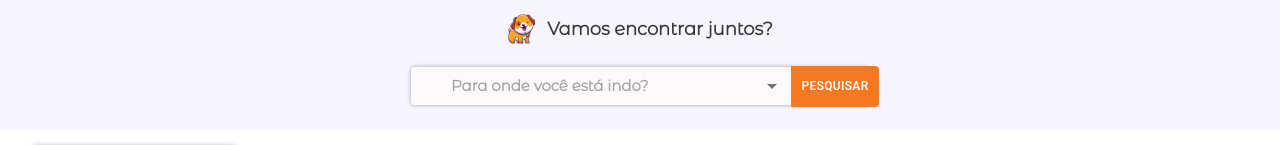
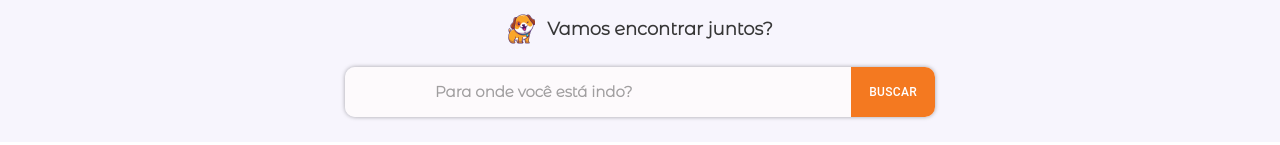
Before and after one commit to roussenq/pettrip, a React (Vite) app in the folder frontend/: page / in a window 1280 px wide. Shown: the part 427-572 px from the top of the page. Built offline with nearby package versions, Linux system fonts and the light colour scheme; no server answers.

Commit message:
:lipstick: updating styles

```diff
--- a/frontend/src/components/About/styles.js
+++ b/frontend/src/components/About/styles.js
@@ -63,11 +63,11 @@ export const QuestionAbout = styled(Typography)`
 
 export const ContainerBar = styled(Box)`
   background-color: #fffdfdc4;
-  height: 38px;
+  height: 50px;
   margin: auto;
   margin-top: 15px;
-  max-width: 458px;
-  border-radius: 4px;
+  max-width: 590px;
+  border-radius: 10px;
   box-shadow: 0px 0px 4px #00000057;
   display: flex;
   align-items: center;
--- a/frontend/src/components/Search/index.jsx
+++ b/frontend/src/components/Search/index.jsx
@@ -47,7 +47,7 @@ const Search = () => {
               />
             )}
           />
-          <ButtonSearch type="submit">Pesquisar</ButtonSearch>
+          <ButtonSearch type="submit">Buscar</ButtonSearch>
         </BoxSearch>
       </form>
     </BoxForm>
--- a/frontend/src/components/Search/styles.js
+++ b/frontend/src/components/Search/styles.js
@@ -1,14 +1,8 @@
 import { Button, styled, Box, Autocomplete } from "@mui/material";
 
 export const BoxForm = styled(Box)`
-  display: flex;
-  max-width: 600px;
-  justify-content: space-between;
   font-family: "Montserrat Alternates", sans-serif;
-
-  @media (max-width: 630px) {
-    flex-direction: column;
-  }
+  max-width: 100%;
 `;
 
 export const BoxSearch = styled(Box)`
@@ -21,8 +15,8 @@ export const BoxSearch = styled(Box)`
 `;
 
 export const InputAutocomplete = styled(Autocomplete)`
-  width: 380px;
-  padding: 5px 4px 4px 40px;
+  width: 400px;
+  padding: 10px 4px 4px 90px;
 
   & input {
     width: 200px;
@@ -31,8 +25,7 @@ export const InputAutocomplete = styled(Autocomplete)`
   }
 
   & svg {
-    width: 30px;
-    margin-bottom: 5x;
+    display: none;
   }
 
   @media (max-width: 480px) {
@@ -43,12 +36,6 @@ export const InputAutocomplete = styled(Autocomplete)`
       width: 150px;
       padding-left: 10px;
       font-size: 12px;
-    }
-
-    & svg {
-      width: 30px;
-      padding: 4px;
-      margin-bottom: 5x;
     }
   }
 
@@ -62,9 +49,14 @@ export const ButtonSearch = styled(Button)`
   background-color: #f47920;
   color: #ffffff;
   font-size: 12px;
-  height: 41px;
+  height: 50px;
   width: 88px;
-  border-radius: 0px 4px 4px 0px;
+  border-radius: 0px 10px 10px 0px;
+  margin-left: 125px;
+
+  @media (max-width: 512px) {
+    margin-left: 0;
+  }
 
   @media (max-width: 480px) {
     border-radius: 4px;
@@ -75,6 +67,6 @@ export const ButtonSearch = styled(Button)`
   }
 
   :hover {
-    background-color: #f47920;
+    background-color: #f47920a3;
   }
 `;
--- a/frontend/src/components/SideBarMobile/styles.js
+++ b/frontend/src/components/SideBarMobile/styles.js
@@ -15,6 +15,10 @@ export const ButtonMobile = styled(Button)`
   @media (max-width: 690px) {
     display: block;
     margin-top: 15px;
+  }
+
+  :hover {
+    background-color: #28a0a7a1;
   }
 `;
 
@@ -159,7 +163,7 @@ export const ButtonSearch = styled(Button)`
   }
 
   :hover {
-    background-color: #f47920;
+    background-color: #f47920a3;
   }
 `;
 
@@ -171,4 +175,8 @@ export const ButtonClose = styled(Button)`
     color: red;
     font-size: 18px;
   }
+
+  :hover {
+    background: none;
+  }
 `;
```
